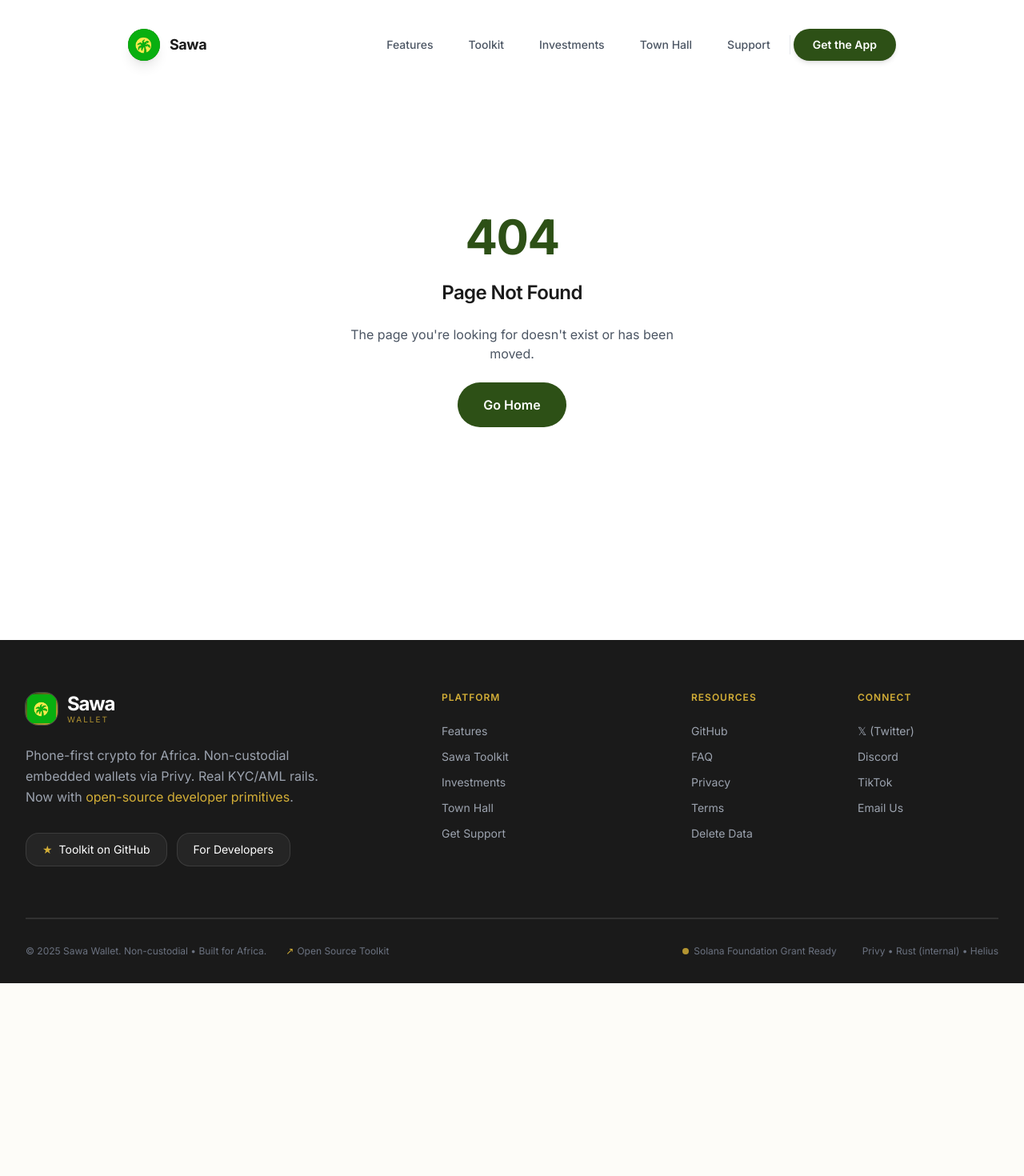
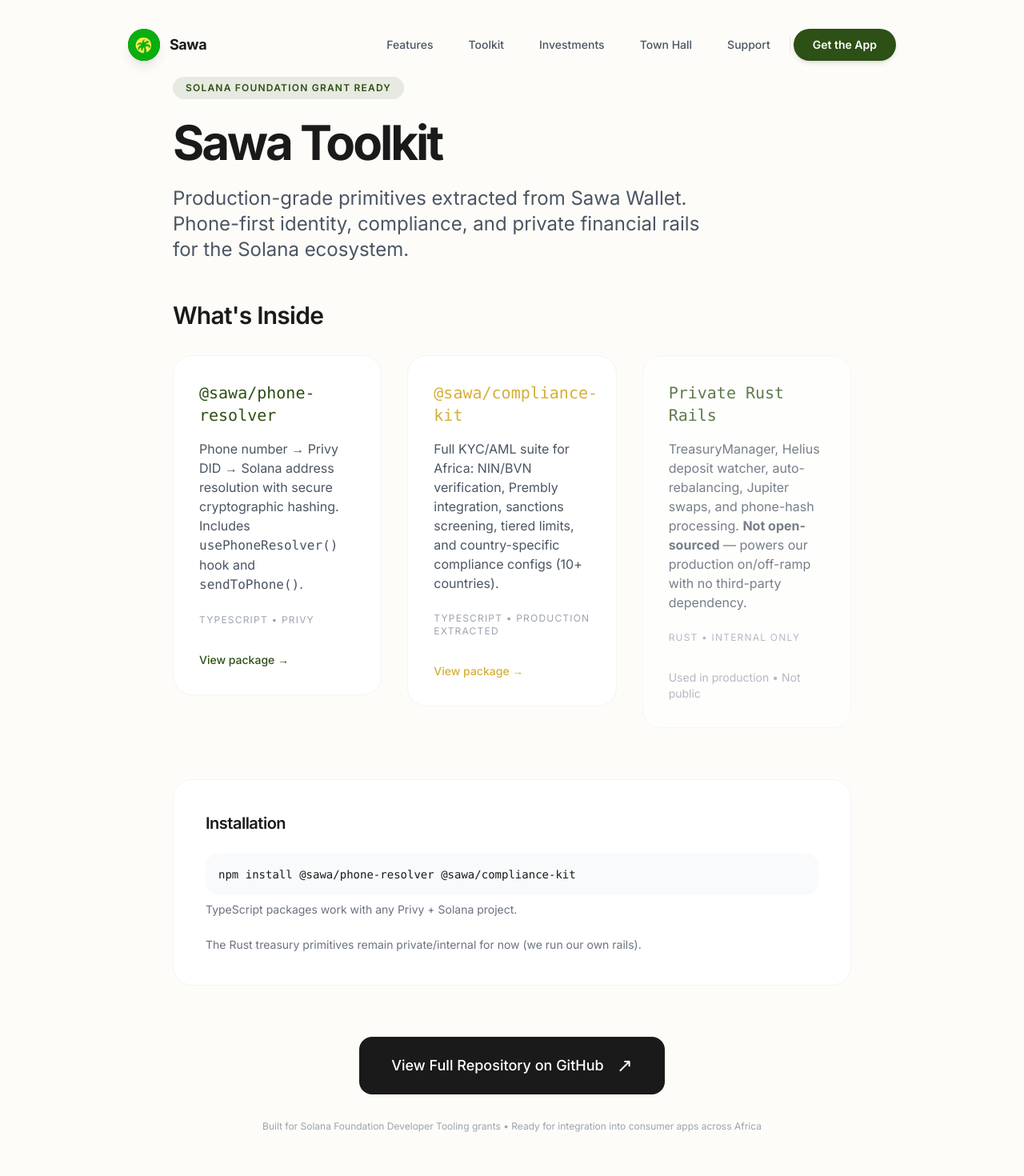
Before and after one commit to Dipraise1/sawawalletweb, a Next.js app: page /toolkit in a window 1280 px wide. Before the commit this address had no page. Shown: the top 1470 px of the page at 80% size. Before the commit the page ends 1229 px from the top, so only its background shows below. Built offline with nearby package versions, Linux system fonts and the light colour scheme; a web font is replaced by a local one.

Commit message:
Hero polish (no emoji, better stats, demo button), dedicated /toolkit page, expanded llms.txt for grants, updated links

```diff
--- a/src/app/page.tsx
+++ b/src/app/page.tsx
@@ -83,11 +83,20 @@ export default function Home() {
                   <Image src="/google-play-badge.png" alt="Get it on Google Play" width={180} height={50} className="h-[50px] w-auto" />
                 </a>
                 <a
-                  href="#toolkit"
+                  href="/toolkit"
                   className="group inline-flex items-center gap-3 px-8 py-4 bg-white text-charcoal rounded-3xl hover:bg-forest-green hover:text-white border border-transparent hover:border-white/30 font-medium text-sm tracking-widest transition-all shadow-sm hover:shadow-xl"
                 >
                   EXPLORE TOOLKIT
-                  <span className="text-lg group-hover:rotate-12 transition-transform">🛠</span>
+                  <span className="text-lg group-hover:rotate-12 transition-transform">→</span>
+                </a>
+                <a
+                  href="https://www.youtube.com/watch?v=dQw4w9wgccc"
+                  target="_blank"
+                  rel="noopener noreferrer"
+                  className="group inline-flex items-center gap-3 px-6 py-4 border border-gray-300 text-gray-700 rounded-3xl hover:bg-white hover:border-forest-green font-medium text-sm tracking-widest transition-all"
+                >
+                  Watch 45s Demo
+                  <span className="text-lg group-hover:rotate-12 transition-transform">▶</span>
                 </a>
               </div>
             </FadeIn>
@@ -97,8 +106,8 @@ export default function Home() {
               <div className="flex flex-wrap items-center justify-center gap-2 sm:gap-0 mb-4">
                 {[
                   { value: '50+', label: 'Countries' },
-                  { value: 'Instant', label: 'Transfers' },
-                  { value: '0%', label: 'Hidden Fees' },
+                  { value: '2.4s', label: 'Avg Transfer' },
+                  { value: '<0.5%', label: 'Fees' },
                 ].map((stat, i) => (
                   <div key={i} className="flex items-center">
                     <div className="flex items-center gap-1.5 px-4 sm:px-6">
--- /dev/null
+++ b/src/app/toolkit/page.tsx
@@ -0,0 +1,97 @@
+import Link from 'next/link';
+import { FadeIn, StaggerChildren, StaggerItem } from '@/components/AnimatedSection';
+
+export default function ToolkitPage() {
+  return (
+    <main className="min-h-screen bg-cream py-24">
+      <div className="container-custom max-w-4xl mx-auto px-6">
+        <FadeIn>
+          <div className="inline-flex items-center gap-2 px-4 py-1.5 bg-forest-green/10 text-forest-green rounded-full text-xs font-semibold tracking-widest mb-6">
+            SOLANA FOUNDATION GRANT READY
+          </div>
+          <h1 className="text-6xl font-bold tracking-tighter text-charcoal mb-6">
+            Sawa Toolkit
+          </h1>
+          <p className="text-2xl text-gray-600 max-w-2xl mb-12">
+            Production-grade primitives extracted from Sawa Wallet.
+            Phone-first identity, compliance, and private financial rails for the Solana ecosystem.
+          </p>
+        </FadeIn>
+
+        <div className="prose prose-lg max-w-none mb-16">
+          <h2 className="text-3xl font-semibold mb-8">What&apos;s Inside</h2>
+
+          <StaggerChildren className="grid md:grid-cols-3 gap-8">
+            <StaggerItem>
+              <div className="bg-white p-8 rounded-3xl border border-gray-100 hover:border-forest-green/30 transition-colors">
+                <div className="text-forest-green text-xl font-mono mb-4">@sawa/phone-resolver</div>
+                <p className="text-gray-600 mb-6">
+                  Phone number → Privy DID → Solana address resolution with secure cryptographic hashing.
+                  Includes <code>usePhoneResolver()</code> hook and <code>sendToPhone()</code>.
+                </p>
+                <div className="text-xs uppercase tracking-widest text-gray-400">TypeScript • Privy</div>
+                <Link href="https://github.com/Dipraise1/sawa-toolkit/tree/main/packages/phone-resolver"
+                      className="mt-8 inline-flex text-sm font-medium text-forest-green hover:underline">
+                  View package →
+                </Link>
+              </div>
+            </StaggerItem>
+
+            <StaggerItem>
+              <div className="bg-white p-8 rounded-3xl border border-gray-100 hover:border-luxury-gold/30 transition-colors">
+                <div className="text-luxury-gold text-xl font-mono mb-4">@sawa/compliance-kit</div>
+                <p className="text-gray-600 mb-6">
+                  Full KYC/AML suite for Africa: NIN/BVN verification, Prembly integration, sanctions screening,
+                  tiered limits, and country-specific compliance configs (10+ countries).
+                </p>
+                <div className="text-xs uppercase tracking-widest text-gray-400">TypeScript • Production extracted</div>
+                <Link href="https://github.com/Dipraise1/sawa-toolkit/tree/main/packages/compliance-kit"
+                      className="mt-8 inline-flex text-sm font-medium text-luxury-gold hover:underline">
+                  View package →
+                </Link>
+              </div>
+            </StaggerItem>
+
+            <StaggerItem>
+              <div className="bg-white p-8 rounded-3xl border border-gray-100 hover:border-forest-green/30 transition-colors opacity-75">
+                <div className="text-forest-green text-xl font-mono mb-4">Private Rust Rails</div>
+                <p className="text-gray-600 mb-6">
+                  TreasuryManager, Helius deposit watcher, auto-rebalancing, Jupiter swaps, and phone-hash
+                  processing. <strong>Not open-sourced</strong> — powers our production on/off-ramp with no third-party dependency.
+                </p>
+                <div className="text-xs uppercase tracking-widest text-gray-400">Rust • Internal only</div>
+                <div className="mt-8 text-sm text-gray-400">Used in production • Not public</div>
+              </div>
+            </StaggerItem>
+          </StaggerChildren>
+        </div>
+
+        <div className="bg-white border border-gray-100 rounded-3xl p-10 mb-16">
+          <h3 className="font-semibold text-xl mb-6">Installation</h3>
+          <div className="space-y-6">
+            <div>
+              <div className="font-mono text-sm bg-gray-50 p-4 rounded-2xl mb-2">npm install @sawa/phone-resolver @sawa/compliance-kit</div>
+              <p className="text-sm text-gray-500">TypeScript packages work with any Privy + Solana project.</p>
+            </div>
+            <div>
+              <div className="text-sm text-gray-500">The Rust treasury primitives remain private/internal for now (we run our own rails).</div>
+            </div>
+          </div>
+        </div>
+
+        <div className="text-center">
+          <a
+            href="https://github.com/Dipraise1/sawa-toolkit"
+            target="_blank"
+            rel="noopener noreferrer"
+            className="inline-flex items-center gap-4 bg-charcoal hover:bg-forest-green text-white px-10 py-5 rounded-2xl text-lg font-medium transition-all group"
+          >
+            View Full Repository on GitHub
+            <span className="group-hover:rotate-45 transition-transform text-2xl">↗</span>
+          </a>
+          <p className="text-xs text-gray-400 mt-8">Built for Solana Foundation Developer Tooling grants • Ready for integration into consumer apps across Africa</p>
+        </div>
+      </div>
+    </main>
+  );
+}
```
Also changed, not shown: public/llms.txt.
